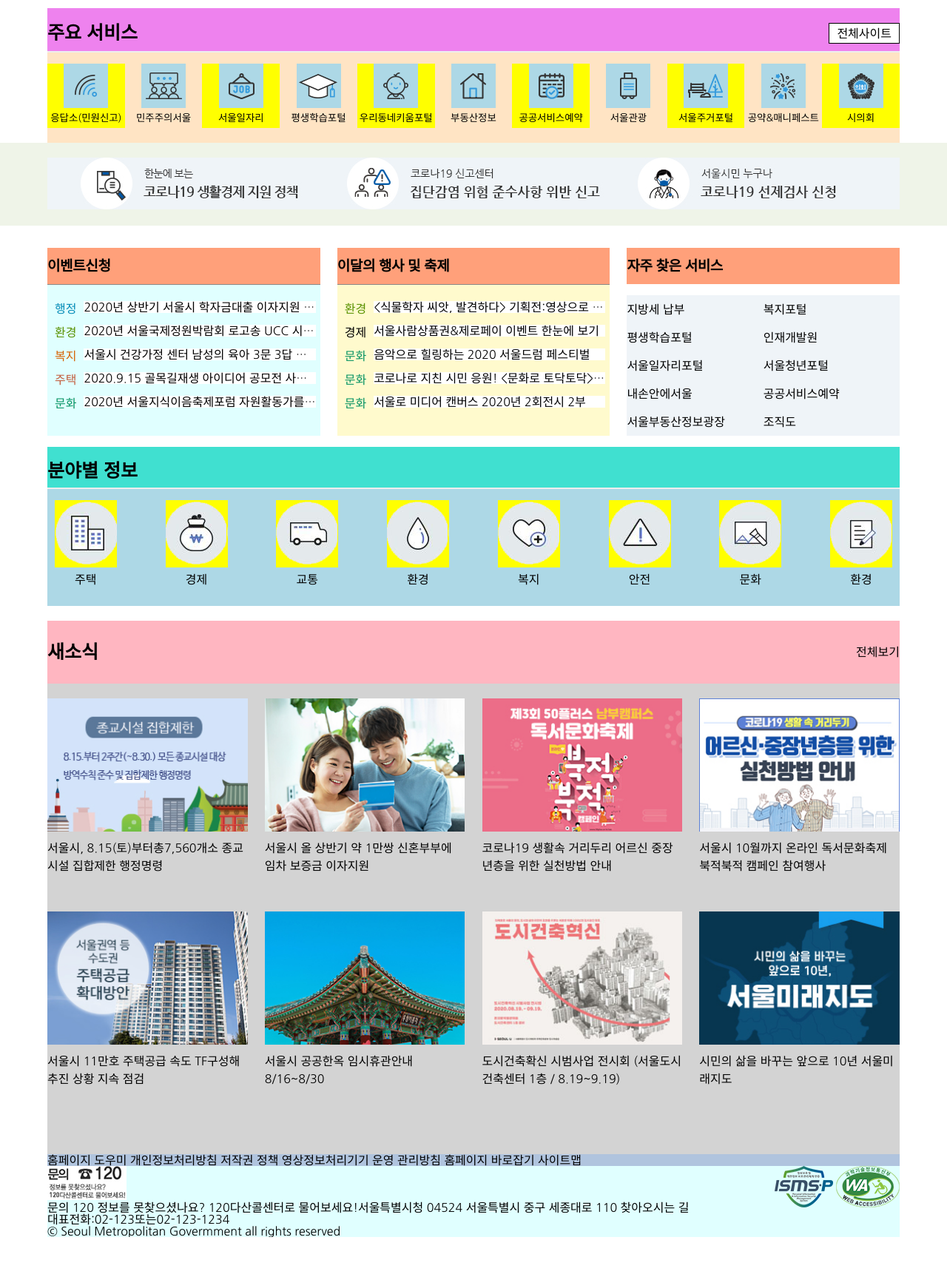
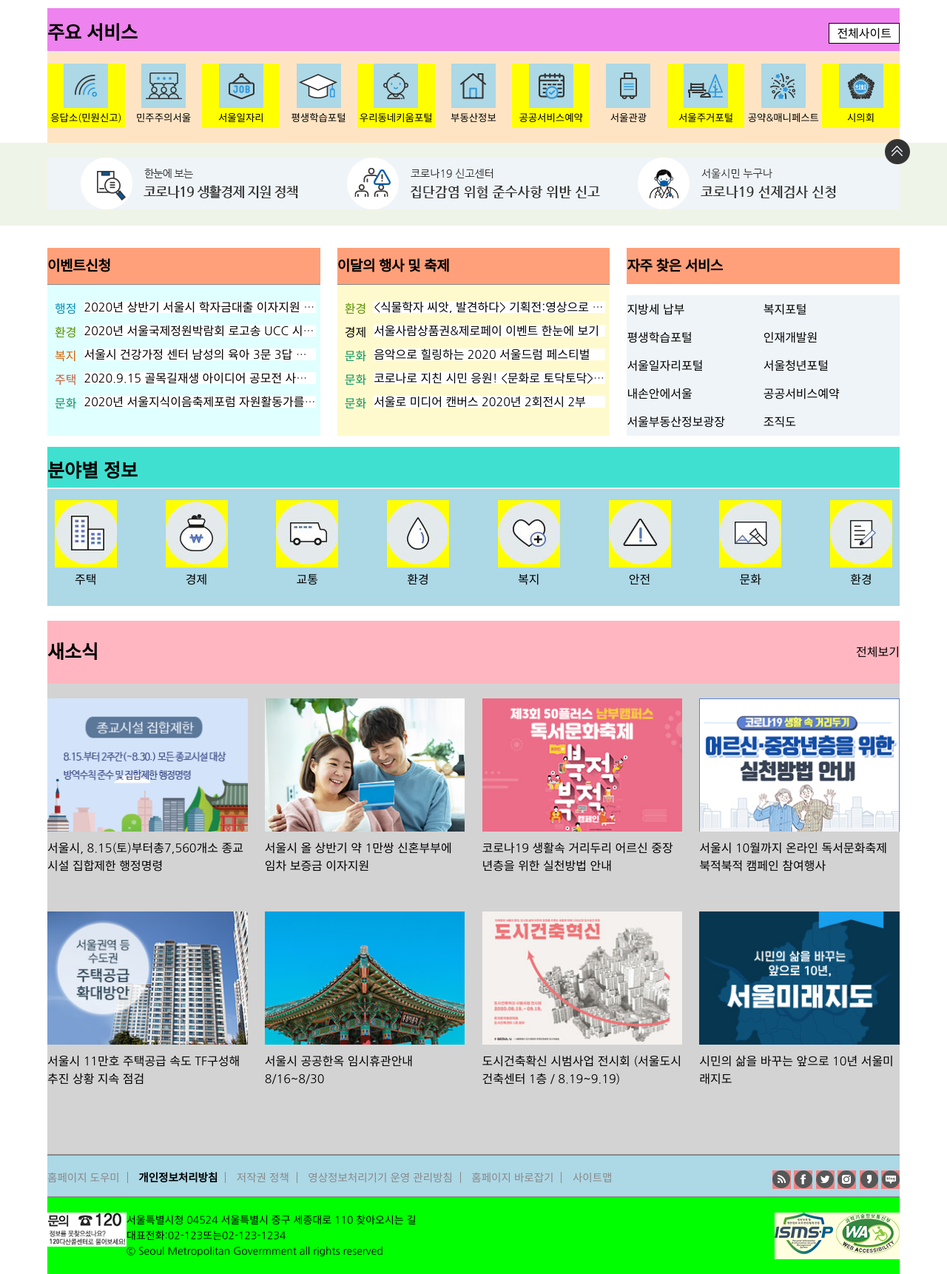
Before and after one commit to gyuriiikim/html_study, a PHP site: page / in a window 1280 px wide. Shown: the part 526-2248 px from the top of the page at 74% size. Before the commit the page ends 2198 px from the top, so only its background shows below. Run offline with PHP 8.4, Linux system fonts and the light colour scheme.

Commit message:
Add files via upload

```diff
--- a/clonecoding/07_seoul/index.html
+++ b/clonecoding/07_seoul/index.html
@@ -11,7 +11,8 @@
     <link rel="stylesheet" href="./styles/main.css" type="text/css">
 </head>
 <body>
-    <header>
+    <a href="#header" id="top"><img src="./icon_controls/btn_top.png" alt="위로"></umg></a>
+    <header id="header">
         <div id="h_top">
             <div class="h_t_left">
                 <h1><a href="#"><img src="./sprite/seoul.png" alt="서울특별시"></a></h1>
@@ -214,20 +215,20 @@
                     <a href="#">사이트맵</a>
                 </div>
                 <div class="right">
-                    <a href="#" alt="와이파이"><span></span></a>
-                    <a href="#" alt="페이스북"><span></span></a>
-                    <a href="#" alt="트위터"><span></span></a>
-                    <a href="#" alt="인스타그램"><span></span></a>
-                    <a href="#" alt="카카오스토리"><span></span></a>
-                    <a href="#" alt="유튜브"><span></span></a>
+                    <a href="#">인터넷</a>
+                    <a href="#">페이스북</a>
+                    <a href="#">트위터</a>
+                    <a href="#">인스타그램</a>
+                    <a href="#">카카오스토리</a>
+                    <a href="#">유튜브</a>
                 </div>
             </div>
             <div class="ft_btm">
                 <div class="left">
-                    <img src="./images/call.jpg" alt="문의 120 정보를 못찾으셨나요? 120다산콜센터로 물어보세요">
-                    <address>문의 120 정보를 못찾으셨나요? 120다산콜센터로 물어보세요!서울특별시청 04524 서울특별시 중구 세종대로 110 찾아오시는 길</address>
-                    <p>대표전화:02-123또는02-123-1234</p>
-                    <p>© Seoul Metropolitan Govermment all rights reserved</p>
+                    <p><img src="./images/call.jpg" alt="문의 120 정보를 못찾으셨나요? 120다산콜센터로 물어보세요"></p>
+                    <p>서울특별시청 04524 서울특별시 중구 세종대로 110 찾아오시는 길<br>
+                    대표전화:02-123또는02-123-1234<br>
+                    © Seoul Metropolitan Govermment all rights reserved</p>
                 </div>
                 <div class="right">
                     <a href="#"><img src="./images/ft_mark_01.png" alt="ismsp"></a>
--- a/clonecoding/07_seoul/styles/main.css
+++ b/clonecoding/07_seoul/styles/main.css
@@ -1,4 +1,8 @@
 /* header ------------------------------------------------------------------------------ */
+#top {
+    position:fixed; right:50px; bottom:50px;
+    z-index:9999;
+}
 header {
     background-color:aqua;
     width:1152px; margin:0 auto;
@@ -287,14 +291,49 @@ footer {
     background:lightsteelblue;
     width:1152px; margin:0 auto;
 }
-footer .ft_btm {
-    background:lightcyan; display:flex;
+footer .f_container {}
+footer .f_container .ft_top {
+    background:lightblue; display:flex;
     flex-flow:row nowrap; justify-content:space-between;
+    border-top:2px solid #888; padding:20px 0 10px 0;
 }
-footer .ft_btm .left {}
-footer .ft_btm .left img {}
-footer .ft_btm .left address {}
-footer .ft_btm .left p {}
-footer .ft_btm .right {}
-footer .ft_btm .right a {}
-footer .ft_btm .right a img {}
+footer .f_container .ft_top .left {}
+footer .f_container .ft_top .left a {
+    font-size:0.91rem; color:#888;
+}
+footer .f_container .ft_top .left a:nth-child(2) {color:#000; font-weight:600;}
+footer .f_container .ft_top .left a::after {
+    content:''; display:inline-block;
+    width:1px; height:15px; background-color:#888;
+    position:relative; top:2px; margin:0 10px 0 10px;
+    align-content:center;
+}
+footer .f_container .ft_top .left a:last-child::after {
+    margin-right:0; display:none;
+}
+footer .f_container .ft_top .right {}
+footer .f_container .ft_top .right a {
+    width:25px; height:25px;
+    background:lightcoral url(../icon_sns2/css_sprites.png) no-repeat;
+    display:inline-block; text-indent:-9999px; background-position-y:0;
+}
+footer .f_container .ft_top .right a:hover {background:url(../icon_sns2/css_sprites2.png) no-repeat;}
+footer .f_container .ft_top .right a:nth-child(1) {background-position-x:-0px;}
+footer .f_container .ft_top .right a:nth-child(2) {background-position-x:-24px;}
+footer .f_container .ft_top .right a:nth-child(3) {background-position-x:-50px;}
+footer .f_container .ft_top .right a:nth-child(4) {background-position-x:-75px;}
+footer .f_container .ft_top .right a:nth-child(5) {background-position-x:-99px;}
+footer .f_container .ft_top .right a:nth-child(6) {background-position-x:-149px;}
+footer .f_container .ft_btm {
+    background:lime;
+    display:flex; flex-flow:row nowrap;
+    justify-content:space-between;
+    border-top:2px solid #888; padding:20px 0;
+}
+footer .f_container .ft_btm .left {display:flex; flex-flow:row nowrap;}
+footer .f_container .ft_btm .left p {font-size:0.875rem; line-height:1.5;}
+footer .f_container .ft_btm .left p img {}
+footer .f_container .ft_btm .right
+{background:lightyellow;}
+footer .f_container .ft_btm .right a {}
+footer .f_container .ft_btm .right a img{width:50;}
```
Also changed, not shown: clonecoding/07_seoul/icon_sns2/css_sprites.png (added), clonecoding/07_seoul/icon_sns2/css_sprites2.png (added).
